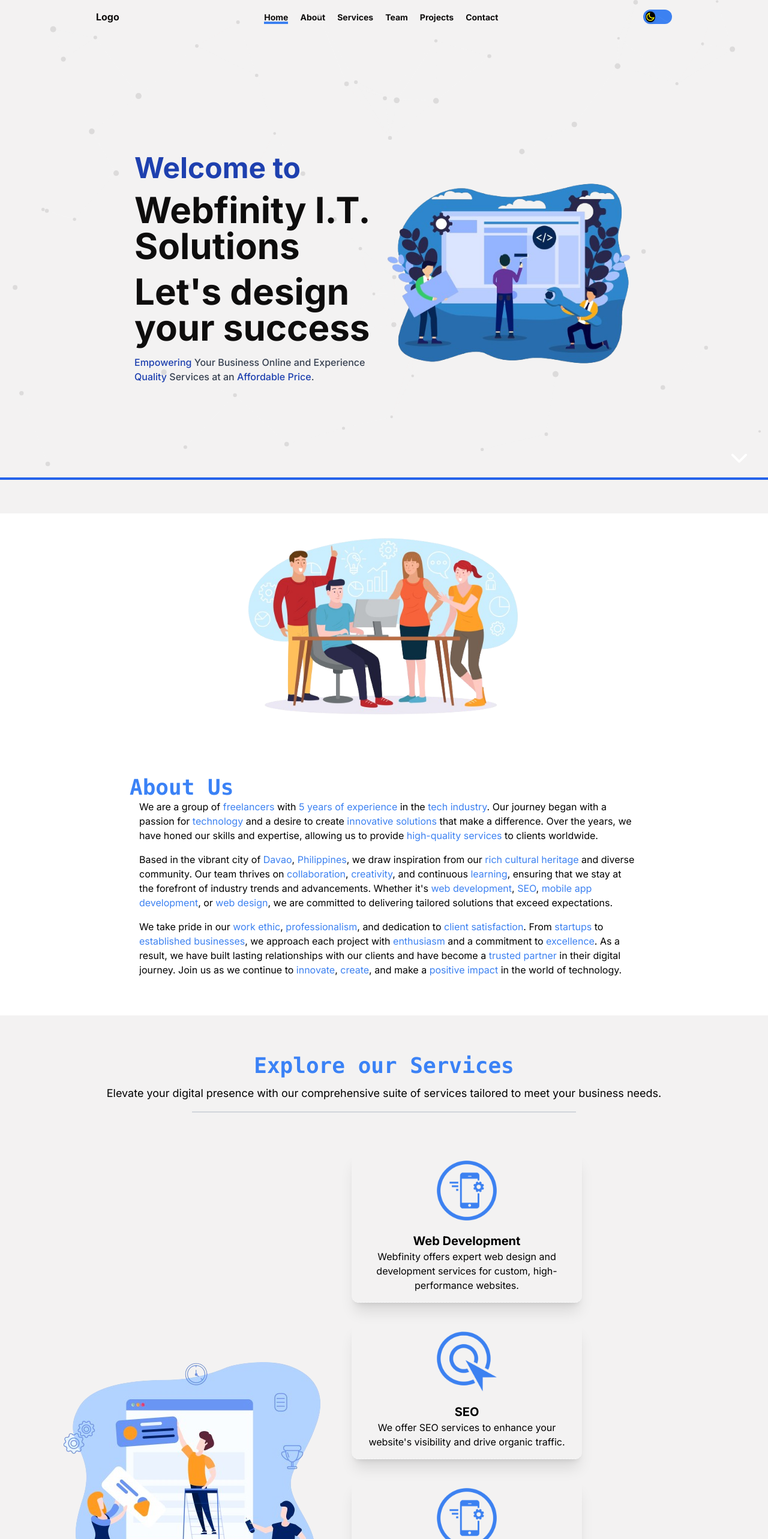
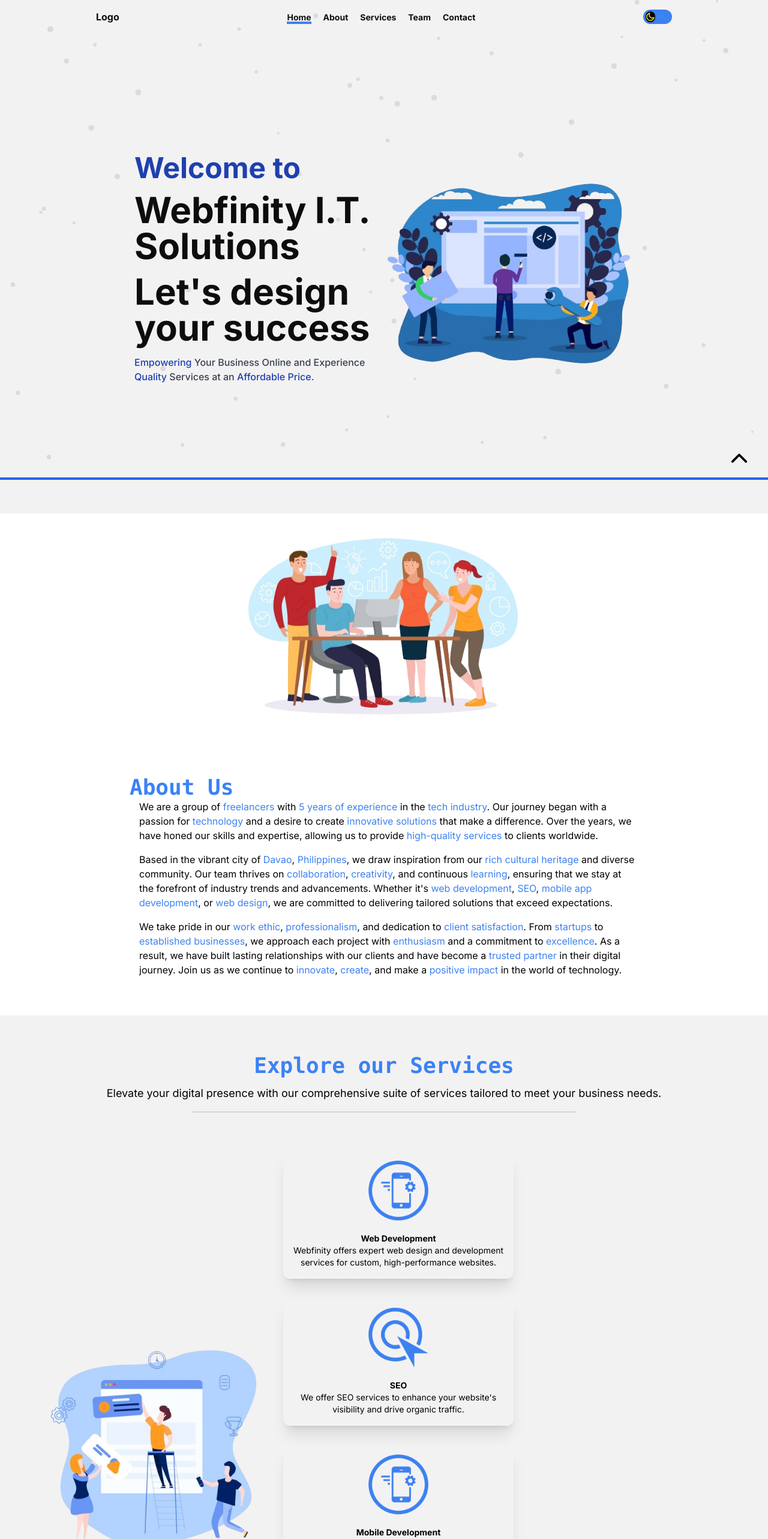
Before and after one commit to ITyukz11/Webfinity-IT-Solutions, a Next.js app: page / in a window 1280 px wide. Shown: the top 2566 px of the page at 60% size. Built offline with nearby package versions, Linux system fonts and the light colour scheme.

Commit message:
Removed unfunctions code

```diff
--- a/app/components/Accessibility.tsx
+++ b/app/components/Accessibility.tsx
@@ -2,24 +2,31 @@
 import { motion } from 'framer-motion';
 import { FaArrowUp } from 'react-icons/fa';
 import { IoIosArrowDown } from 'react-icons/io';
+import { useSelector } from 'react-redux';
+import Link from 'next/link';
 
 const Accessibility: React.FC = () => {
     const [isExpanded, setIsExpanded] = useState(false);
+    const isDarkMode = useSelector((state: any) => state.theme.isDarkMode);
+
 
     const toggleExpanded = () => {
         setIsExpanded(!isExpanded);
+
     };
 
     return (
         <div className="fixed bottom-2 right-5 z-[999]">
+            <Link href="#home">
             <motion.div
-                className="text-white p-2 rounded-full hover:cursor-pointer hover:bg-gray-400 focus:outline-none"
+                className={`${isDarkMode ? "text-white" : "text-black"} p-2 rounded-full hover:cursor-pointer hover:bg-gray-400 rotate-180 focus:outline-none`}
                 onClick={toggleExpanded}
-                animate={{ rotate: isExpanded ? 180 : 0 }} // Rotate when expanded
+                //animate={{ rotate: isExpanded ? 180 : 0 }} // Rotate when expanded
             >
                 <IoIosArrowDown className='hover:bg-gray-400 hover:cursor-pointer' size={40} onClick={toggleExpanded} />
             </motion.div>
-
+            </Link>
+{/*
             {isExpanded && (
                 <motion.div
                     initial={{ opacity: 0, y: 20 }}
@@ -35,7 +42,7 @@
                             viewBox="0 0 24 24"
                             stroke="currentColor"
                         >
-                            {/* Add your social media icon */}
+
                         </svg>
                     </a>
                     <a href="#" className="text-gray-600 hover:text-blue-500">
@@ -46,12 +53,12 @@
                             viewBox="0 0 24 24"
                             stroke="currentColor"
                         >
-                            {/* Add your social media icon */}
+
                         </svg>
                     </a>
-                    {/* Add more social media icons as needed */}
+
                 </motion.div>
-            )}
+            )}  */}
         </div>
     );
 };
--- a/app/components/Header.tsx
+++ b/app/components/Header.tsx
@@ -80,10 +80,10 @@
             path: '#team',
             label: 'Team'
         },
-        {
-            path: '#projects',
-            label: 'Projects'
-        },
+        // {
+        //     path: '#projects',
+        //     label: 'Projects'
+        // },
         {
             path: '#contact',
             label: 'Contact'
--- a/app/contents/Contact.tsx
+++ b/app/contents/Contact.tsx
@@ -7,7 +7,7 @@
   const isDarkMode = useSelector((state: any) => state.theme.isDarkMode);
 
   return (
-    <div id='contact' className={`transition-all duration-500 px-12 sm:px-20 md:px-32 xl:px-56 ${isDarkMode ? 'bg-black text-white ' : 'bg-white text-black'}
+    <div id='contact' className={`transition-all duration-500 px-12 sm:px-20 md:px-32 xl:px-56 ${isDarkMode ? 'bg-dark text-white ' : 'bg-alternative-white text-black'}
     w-full min-h-min z-40 flex flex-col gap-10 justify-center items-center py-8 overflow-hidden`}>
       <div className="text-center py-12 w-full">
         <h1 className="text-4xl font-bold font-mono mb-3 text-blue-500">Contact Us!</h1>
--- a/app/contents/Projects.tsx
+++ b/app/contents/Projects.tsx
@@ -3,14 +3,14 @@
 type Props = {}
 
 const Projects = (props: Props) => {
-  const isDarkMode = useSelector((state: any) => state.theme.isDarkMode);
+  // const isDarkMode = useSelector((state: any) => state.theme.isDarkMode);
 
 
-  return (
-    <div id='projects' className={`transition-all duration-500 ${isDarkMode ? 'bg-dark text-white ' : 'bg-alternative-white text-black'} w-full min-h-min z-40 flex flex-row justify-center`}>
+  // return (
+  //   <div id='projects' className={`transition-all duration-500 ${isDarkMode ? 'bg-dark text-white ' : 'bg-alternative-white text-black'} w-full min-h-min z-40 flex flex-row justify-center`}>
 
-    Projects</div>
-  )
+  //   Projects</div>
+  // )
 }
 
 export default Projects;
--- a/app/contents/Services.tsx
+++ b/app/contents/Services.tsx
@@ -52,8 +52,8 @@
         {/* Your team members section goes here */}
       </div>
       <div className='flex flex-row justify-center w-full items-center'>
-      {isMobile?'':<Image src='/services/services-pic.png' height={500} width={500} alt='Services Image' />}
-        <div className={`flex flex-row justify-start flex-wrap ${isMobile?'':'w-[50%]'} h-fit`}>
+      {isMobile?'':<Image src='/services/services-pic.png' height={400} width={400} alt='Services Image' />}
+        <div className={`flex flex-row flex-wrap ${isMobile?'justify-center':'justify-start w-[60%]'} h-fit`}>
           {servicesOffer.map((service, index) => (
             <motion.div
               key={index}
@@ -65,8 +65,8 @@
              <Image src={service.image} width={100} height={100} alt={service.title}/>
 
               <div className="text-center">
-                <h3 className="text-xl font-bold">{service.title}</h3>
-                <p>{service.description}</p>
+                <h3 className="xl:text-sm text-xl font-bold">{service.title}</h3>
+                <p className="xl:text-sm">{service.description}</p>
               </div>
             </motion.div>
           ))}
--- a/app/page.tsx
+++ b/app/page.tsx
@@ -9,7 +9,7 @@
 import Services from "./contents/Services";
 import { useEffect, useState } from "react";
 import Team from "./contents/Team";
-import Projects from "./contents/Projects";
+// import Projects from "./contents/Projects";
 import { AnimatePresence, stagger, useAnimate } from "framer-motion";
 import { MenuToggle } from "./components/MenuToggle";
 import { Menu } from "./components/Menu";
@@ -98,7 +98,7 @@
           <AboutUs/>
           <Services />
           <Team />
-          <Projects />
+          {/* <Projects /> */}
           <Contact/>
         </main>
         <TSParticles />
```
